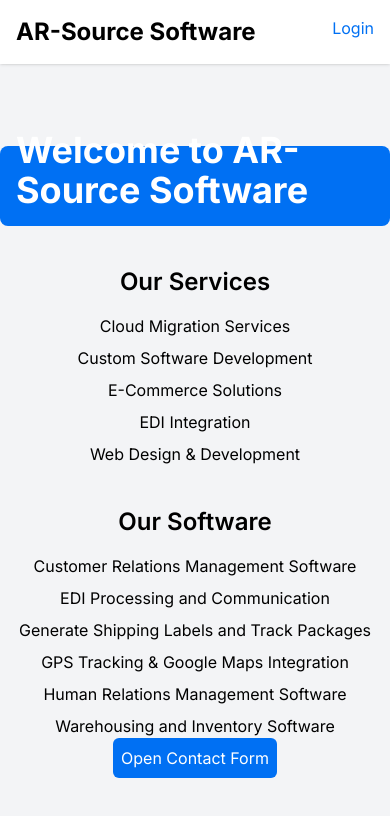
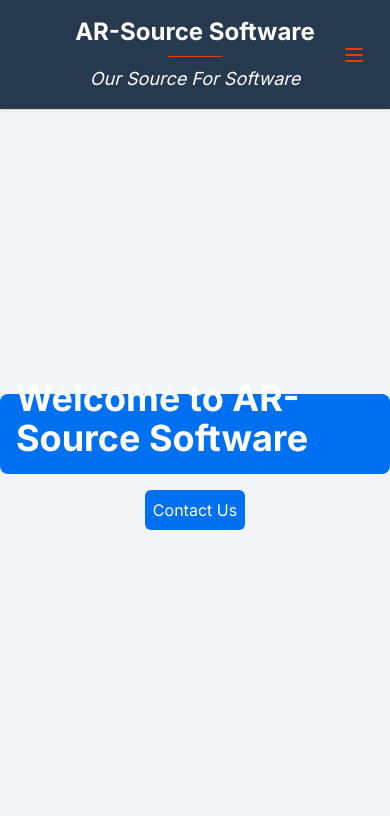
Before and after one commit to knford01/nextjs-dashboard, a Next.js app: page / in a window 390 px wide. Shown: the top 816 px of the page. Built offline with nearby package versions, Linux system fonts and the light colour scheme; a web font is replaced by a local one.

Commit message:
Header Completed

```diff
--- a/app/layout.tsx
+++ b/app/layout.tsx
@@ -5,11 +5,11 @@ import { Metadata } from 'next';
 
 export const metadata: Metadata = {
   title: {
-    template: '%s | Acme Dashboard',
-    default: 'Acme Dashboard',
+    template: '%s | AR-Source Dashboard',
+    default: 'AR-Source Software',
   },
-  description: 'The official Next.js Learn Dashboard built with App Router.',
-  metadataBase: new URL('https://next-learn-dashboard.vercel.sh'),
+  description: 'The official AR-Source Software Website.',
+  metadataBase: new URL('https://nextjs-dashboard-blue-nu-96.vercel.app/'),
 };
 
 export default function RootLayout({
--- a/app/page.tsx
+++ b/app/page.tsx
@@ -2,57 +2,93 @@
 
 import { useState } from 'react';
 import Link from 'next/link';
-import styles from '@/app/ui/home.module.css';
 import ContactForm from '@/app/ui/contactform';
-import Image from 'next/image';
 
 export default function Page() {
   const [isContactFormVisible, setContactFormVisible] = useState(false);
+  const [isMobileMenuOpen, setMobileMenuOpen] = useState(false);
 
   const openContactForm = () => setContactFormVisible(true);
   const closeContactForm = () => setContactFormVisible(false);
+  const toggleMobileMenu = () => setMobileMenuOpen(!isMobileMenuOpen);
 
   return (
     <main className="min-h-screen flex flex-col items-center justify-center bg-gray-100 overflow-auto">
-      <header className="fixed top-0 left-0 right-0 z-50 bg-white shadow">
-        <div className="flex justify-between p-4">
-          <h1 className="text-2xl font-bold">AR-Source Software</h1>
-          <Link href="/login" legacyBehavior>
-            <a className="text-blue-500 hover:text-blue-700">Login</a>
-          </Link>
+      <header className="fixed top-0 left-0 right-0 z-50 bg-[#26394e] text-white shadow">
+        <div className="relative flex items-center justify-between p-4">
+          {/* Hamburger Icon (always visible on mobile) */}
+          <button
+            className="md:hidden p-2 text-[#eb3c00] hover:text-white absolute right-4 top-1/2 transform -translate-y-1/2"
+            onClick={toggleMobileMenu}
+          >
+            <svg
+              className="w-6 h-6"
+              fill="none"
+              stroke="currentColor"
+              viewBox="0 0 24 24"
+              xmlns="http://www.w3.org/2000/svg"
+            >
+              <path
+                strokeLinecap="round"
+                strokeLinejoin="round"
+                strokeWidth="2"
+                d="M4 6h16M4 12h16M4 18h16"
+              />
+            </svg>
+          </button>
+
+          {/* Centered Title */}
+          <div className="flex-1 text-center">
+            <h1 className="text-2xl font-bold text-white">AR-Source Software</h1>
+            <hr className="my-2 border-t border-[#eb3c00] mx-auto" style={{ maxWidth: '15%' }} />
+            <span className="text-lg italic text-white">Our Source For Software</span>
+          </div>
+
+          {/* Desktop Menu */}
+          <div className="hidden md:flex md:items-center md:space-x-4 md:absolute md:right-4 md:top-1/2 md:transform md:-translate-y-1/2">
+            <button onClick={openContactForm} className="font-bold hover:text-white text-[#eb3c00]">Contact Us</button>
+            <Link href="/login" legacyBehavior>
+              <a className="font-bold hover:text-white text-[#eb3c00]">Login</a>
+            </Link>
+          </div>
         </div>
+
+        {/* Mobile Menu */}
+        {isMobileMenuOpen && (
+          <div className="fixed top-0 left-0 right-0 bg-[#26394e] text-white p-4 md:hidden">
+            <div className="flex flex-col items-center space-y-4">
+              <button
+                onClick={() => {
+                  openContactForm();
+                  setMobileMenuOpen(false);
+                }}
+                className="font-bold hover:text-white text-[#eb3c00]"
+              >
+                Contact Us
+              </button>
+              <Link href="/login" legacyBehavior>
+                <a className="font-bold hover:text-white text-[#eb3c00]" onClick={() => setMobileMenuOpen(false)}>
+                  Login
+                </a>
+              </Link>
+              <button
+                onClick={() => setMobileMenuOpen(false)}
+                className="font-bold hover:text-white text-[#eb3c00]"
+              >
+                Close Menu
+              </button>
+            </div>
+          </div>
+        )}
       </header>
 
       <section className="mt-20 flex flex-col items-center">
         <div className="flex h-20 shrink-0 items-end rounded-lg bg-blue-500 p-4 md:h-52">
           <h2 className="text-4xl font-bold text-white">Welcome to AR-Source Software</h2>
         </div>
-        <div className="mt-10 text-center">
-          <h3 className="text-2xl font-semibold">Our Services</h3>
-          <ul className="mt-4 space-y-2">
-            <li>Cloud Migration Services</li>
-            <li>Custom Software Development</li>
-            <li>E-Commerce Solutions</li>
-            <li>EDI Integration</li>
-            <li>Web Design & Development</li>
-          </ul>
-        </div>
-        <div className="mt-10 text-center">
-          <h3 className="text-2xl font-semibold">Our Software</h3>
-          <ul className="mt-4 space-y-2">
-            <li>Customer Relations Management Software</li>
-            <li>EDI Processing and Communication</li>
-            <li>Generate Shipping Labels and Track Packages</li>
-            <li>GPS Tracking & Google Maps Integration</li>
-            <li>Human Relations Management Software</li>
-            <li>Warehousing and Inventory Software</li>
-          </ul>
-        </div>
-        <button
-          onClick={openContactForm}
-          className="p-2 bg-blue-500 text-white rounded-md"
-        >
-          Open Contact Form
+
+        <button onClick={openContactForm} className="p-2 bg-blue-500 text-white rounded-md mt-4">
+          Contact Us
         </button>
       </section>
       {isContactFormVisible && (
--- a/app/ui/contactform.tsx
+++ b/app/ui/contactform.tsx
@@ -1,5 +1,4 @@
 import React, { FormEvent, useState } from 'react';
-import styles from './contactform.module.css';
 
 const ContactForm = ({ onClose }: { onClose: () => void }) => {
     const [formData, setFormData] = useState({
@@ -9,8 +8,8 @@ const ContactForm = ({ onClose }: { onClose: () => void }) => {
         phone_number: '',
         company: '',
         message: '',
-        timeline: 'immediately',
-        heard_about: 'marketing',
+        // timeline: 'immediately',
+        // heard_about: 'marketing',
         contact_method: 'phone',
     });
 
@@ -43,8 +42,8 @@ const ContactForm = ({ onClose }: { onClose: () => void }) => {
                     phone_number: '',
                     company: '',
                     message: '',
-                    timeline: 'immediately',
-                    heard_about: 'marketing',
+                    // timeline: 'immediately',
+                    // heard_about: 'marketing',
                     contact_method: 'phone',
                 });
             } else {
```
Also changed, not shown: app/ui/contactform.module.css (deleted, +0 -15 lines), 2 other files (tests, documents, lock files or other folders).
